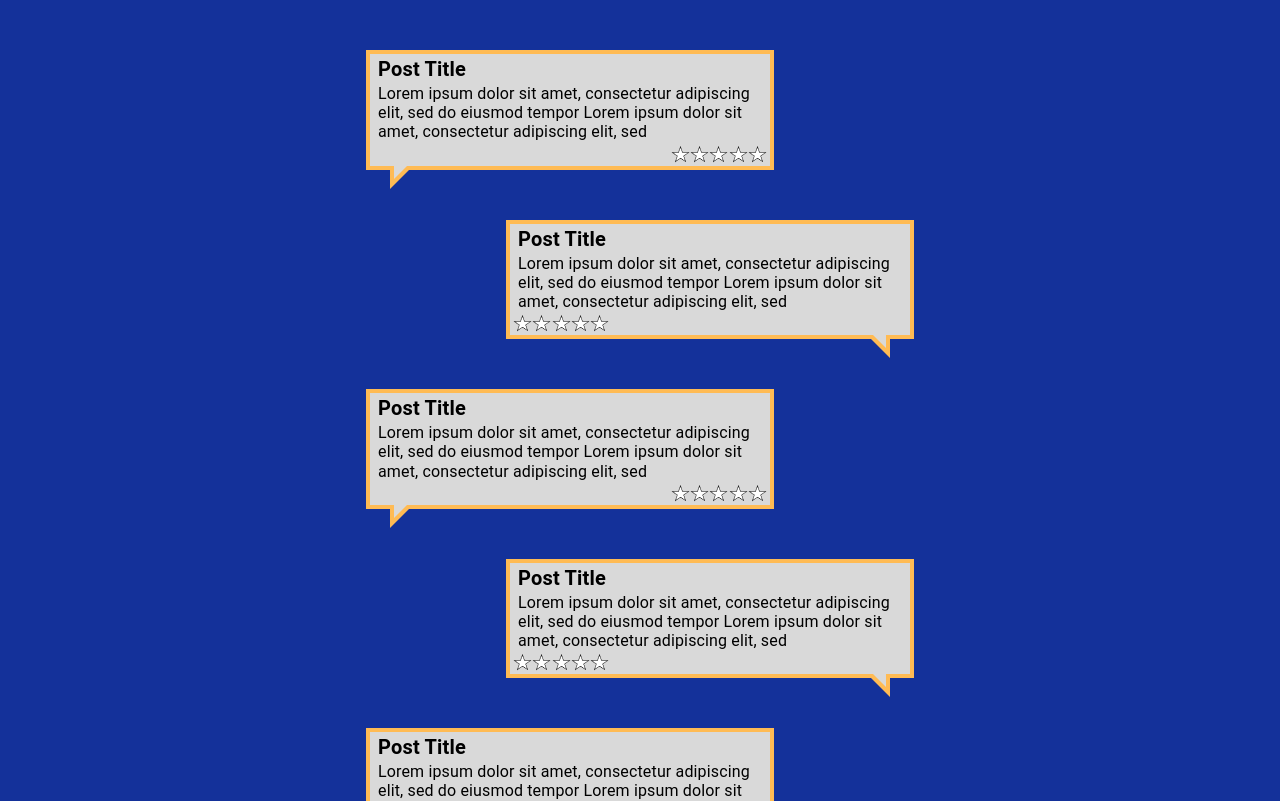
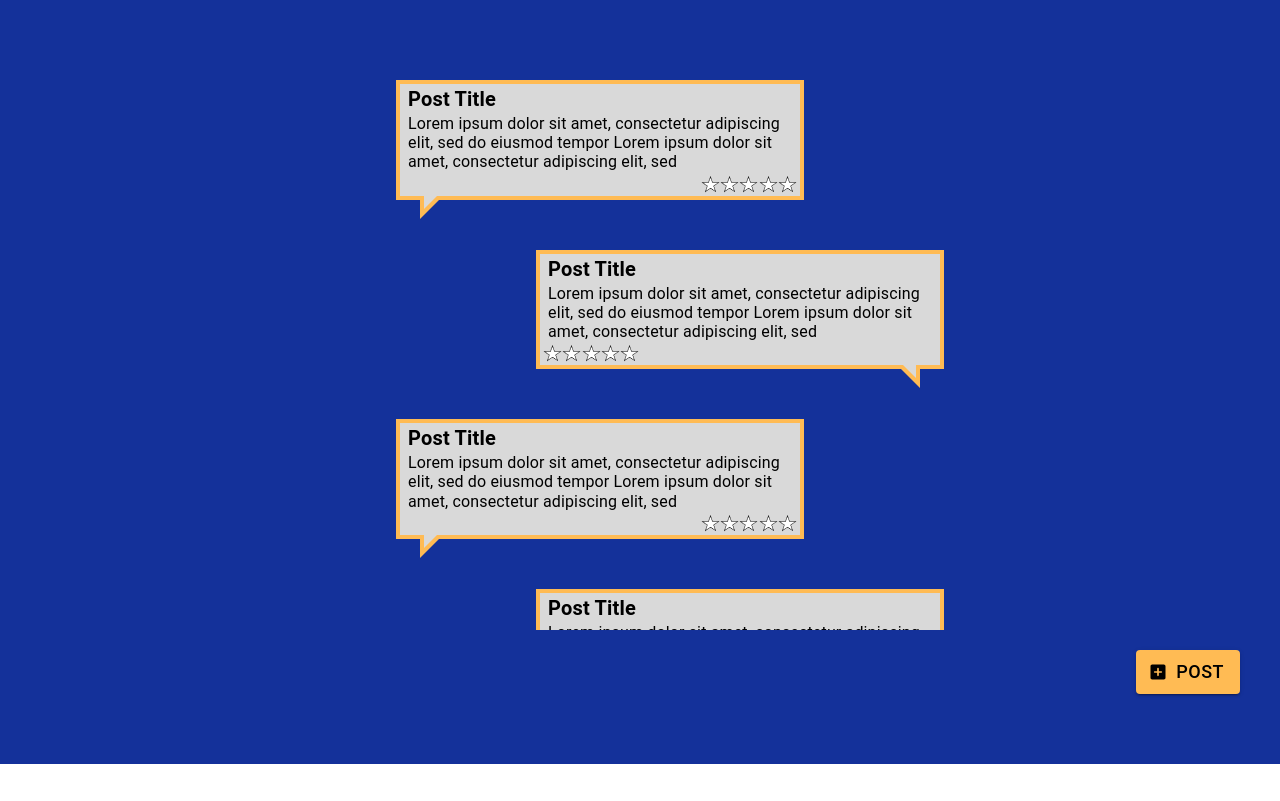
Before and after one commit to kyliemgreenwald/RateMyDuke, a React (Create React App) app in the folder rate-duke-app/: page /ratings/extracurriculars in a window 1280 px wide. Shown: the top 801 px of the page. Built offline with nearby package versions, Linux system fonts and the light colour scheme; the HTML template or start-up script is replaced by a standard one.

Commit message:
added scrolling

```diff
--- a/rate-duke-app/src/pages/Extracurriculars.css
+++ b/rate-duke-app/src/pages/Extracurriculars.css
@@ -1,3 +1,4 @@
+
 /* speech bubble with left tail */
 .boxLeft {
     width: 400px;
@@ -99,14 +100,15 @@
     width: 100%;
     padding-top: 50px;
     padding-bottom: 70px;
+    overflow: hidden;
   }
-  .star {
-    box-sizing: border-box;
-    position: absolute;
-    width: 19px;
-    height: 18px;
-    left: 217px;
-    top: 72px;
-    background: linear-gradient(0deg, #FFBB54, #FFBB54), linear-gradient(0deg, #FFBB54, #FFBB54), #FFBB54;
-    border: 0.5px solid #000000;
+
+  .scrollable-div {
+    background-color: #14319A;
+    height: 540px;
+    overflow: auto;
+    width: 100%;
+    margin: 20px;
+    text-align: justify;
+    padding: 10px;
   }
--- a/rate-duke-app/src/pages/Extracurriculars.jsx
+++ b/rate-duke-app/src/pages/Extracurriculars.jsx
@@ -13,17 +13,21 @@ const Extracurriculars = () => {
     // add background color
     // style={{backgroundColor: "#14319A", height: "100%", width: "100%"}}
     <div className="page">
+        <div className="scrollable-div">
             <BoxLeft />
             <BoxRight />
             <BoxLeft />
             <BoxRight />
             <BoxLeft />
             <BoxRight />
+        </div>
+        <div style={{float: "right"}}>
         <Button variant="contained" startIcon={<AddBoxRoundedIcon />}
             style={{fontSize: "large", backgroundColor: "#FFBB54", color: "black",
-            float: "right", marginBottom: "20px", marginRight: "320px"}}>
-            Add
+            float: "right", marginRight: "40px"}}>
+            Post
         </Button>
+        </div>
 
     </div>
   )
```
Lines whose indentation alone changed are shown as unchanged.
